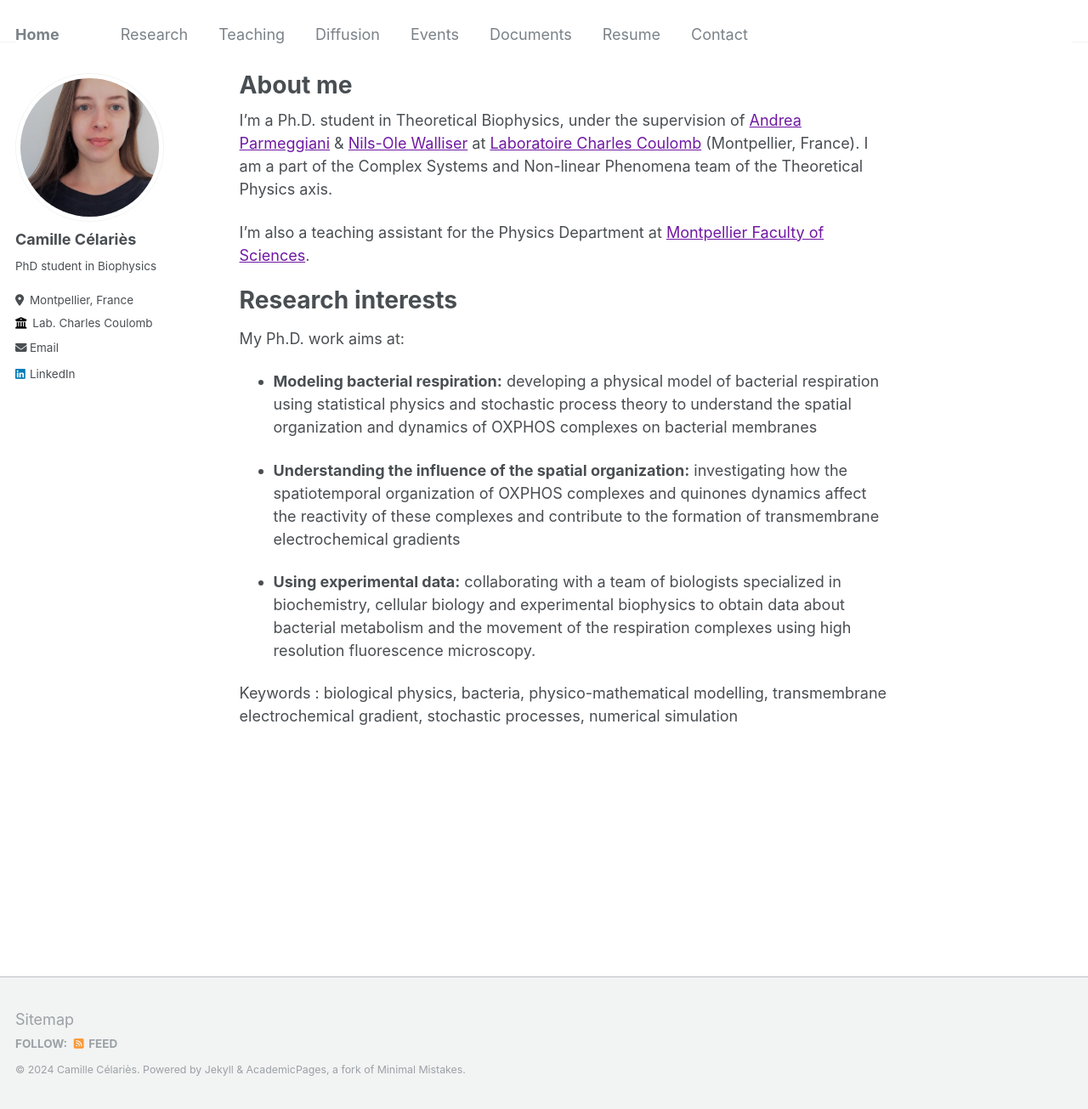
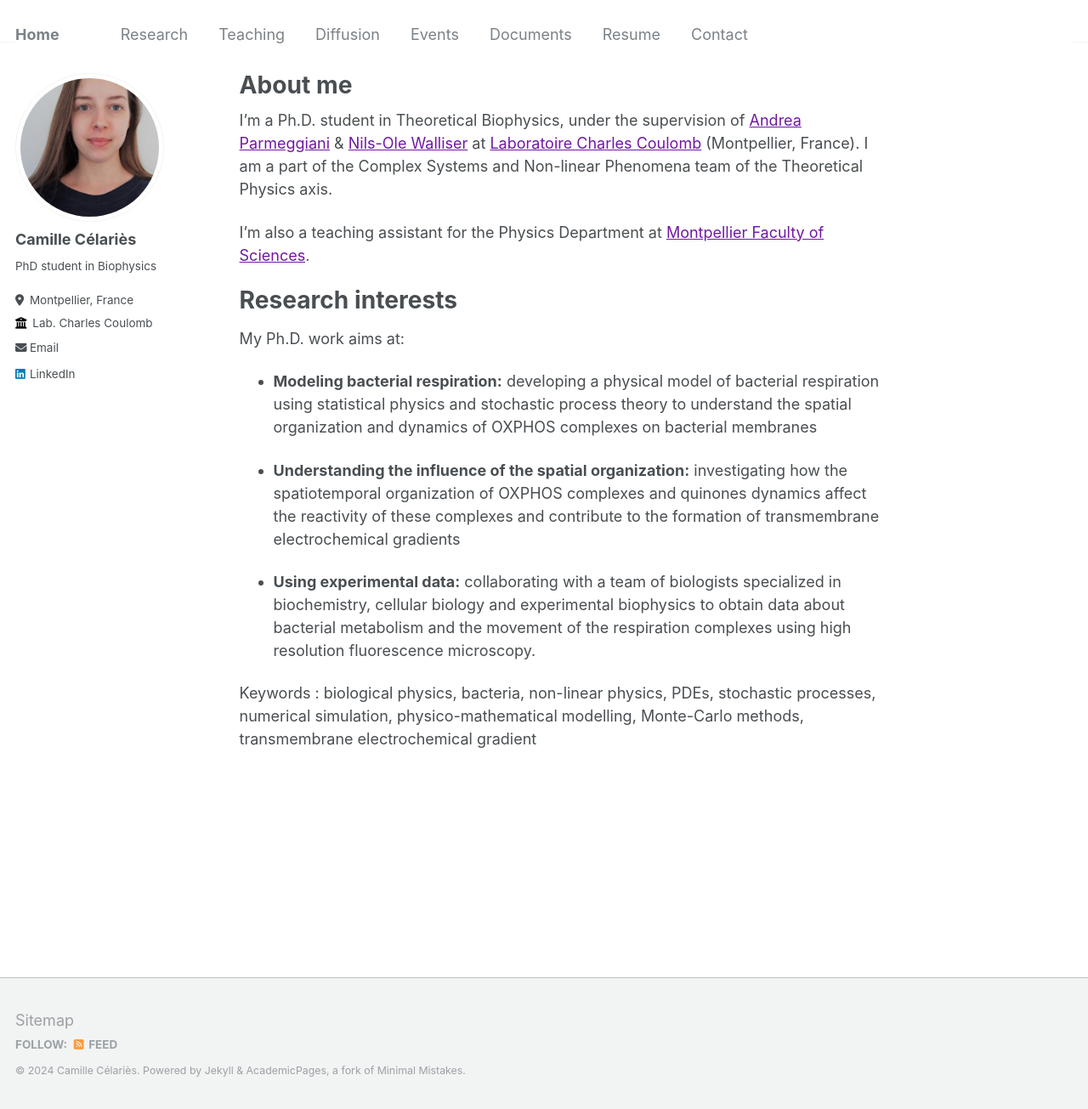
Before and after one commit to camillecelaries/camillecelaries.github.io, a Jekyll site: the page built from _pages/about.md, in a window 1280 px wide and 1305 px high. Shown: the whole window at 85% size. Built offline with Jekyll 4.4.1, drawn with Linux system fonts in a browser that asks for light colours.

Commit message:
Update about.md

```diff
--- a/_pages/about.md
+++ b/_pages/about.md
@@ -23,4 +23,4 @@ My Ph.D. work aims at:
 
 - <b>Using experimental data:</b> collaborating with a team of biologists specialized in biochemistry, cellular biology and experimental biophysics to obtain data about bacterial metabolism and the movement of the respiration complexes using high resolution fluorescence microscopy.
 
-Keywords : biological physics, bacteria, physico-mathematical modelling, transmembrane electrochemical gradient, stochastic processes, numerical simulation
+Keywords : biological physics, bacteria, non-linear physics, PDEs, stochastic processes, numerical simulation, physico-mathematical modelling, Monte-Carlo methods, transmembrane electrochemical gradient
```
